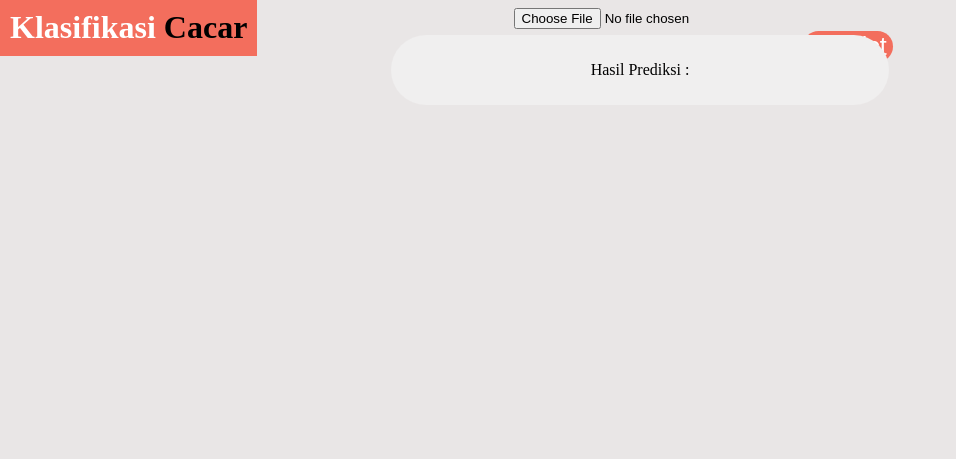
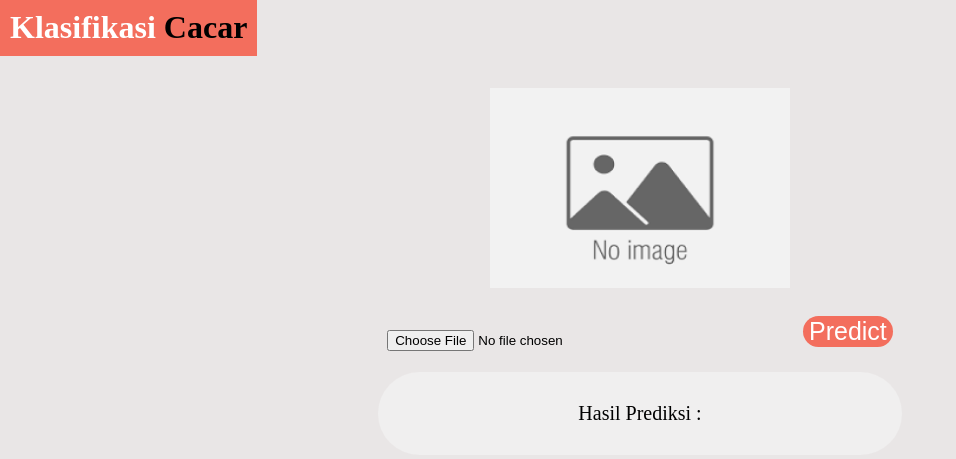
Before and after one commit to Rafaeltans/TA, a Flask app: page /index1 in a window 1280 px wide. Shown: the top 459 px of the page, without its empty margins (0-956 px from the left). Run offline with Flask 3, Linux system fonts and the light colour scheme.

Commit message:
progress

```diff
--- a/static/styles.css
+++ b/static/styles.css
@@ -26,11 +26,35 @@ h1::after {
     color: black;
 }
 
-img {
+h2::after {
+    content: " Cacar";
+    color: #FF0000;
+}
+
+#hasilPrediksi {
+    font-size: 20px;
+}
+
+#gambarDashboard {
     display: block;
     margin-left: auto;
     margin-right: auto;
     padding-top: 80px;
+}
+
+#gambarKlasifikasi{
+    display: block;
+    margin-left: auto;
+    margin-right: auto;
+    padding-top: 80px;
+    width: 300px;
+    height: 200px;
+}
+
+#fileInput {
+    position: absolute;
+    top: 115%;
+    left: 30%;
 }
 
 #predictButton {
@@ -41,7 +65,6 @@ img {
     font-size: 24;
     cursor: pointer;
     border-radius: 100px;
-    position: absolute;
     top: 110%;
     right: 30%;
     font-size: 25px;
@@ -61,10 +84,25 @@ img {
     font-size: 25px;
 }
 
-#predict {
+#background {
     background-color: #F0EFEF;
     top: 130%;
     position: absolute;
     border-radius: 70px;
     padding: 10px 200px;
 }
+
+#backgroundDashboard {
+    background-color: #F0EFEF;
+    top: 110%;
+    position: absolute;
+    border-radius: 70px;
+    padding: 10px 200px;
+}
+
+#predictionResult {
+    color: #FF0000;
+    font-weight: bold;
+    text-align: center;
+    font-size: 25px;
+}
--- a/templates/index1.html
+++ b/templates/index1.html
@@ -3,27 +3,50 @@
 <head>
     <meta charset="UTF-8">
     <meta name="viewport" content="width=device-width, initial-scale=1.0">
-    <title>Image Prediction</title>
-
     <link rel="stylesheet" type="text/css" href="{{ url_for('static', filename='styles.css') }}">
 
+    <title>Image Prediction</title>
 </head>
 <body>
     <h1>Klasifikasi</h1>
-    <input type="file" id="fileInput">
+    <img src="{{ url_for('static', filename='noImage.png') }}" alt="NoImage" id="gambarKlasifikasi">
+    <input type="file" id="fileInput" accept="image/*" onchange="validateFileType()">
     <button onclick="uploadImage()" id="predictButton">Predict</button>
-    <div id="predict">
-        <p>Hasil Prediksi :</p>
+    <div id="background">
+        <p id="hasilPrediksi">Hasil Prediksi :</p>
         <div id="predictionResult"></div>
     </div>
 
+    <script>
 
-    <script>
+        function validateFileType(){
+            var fileName = document.getElementById("fileInput").value;
+            var idxDot = fileName.lastIndexOf(".") + 1;
+            var extFile = fileName.substr(idxDot, fileName.length).toLowerCase();
+            if (extFile !== "jpg" && extFile !== "jpeg" && extFile !== "png"){
+                alert("Only jpg/jpeg and png files are allowed!");
+                fileInput.value = ''; // Menghapus file yang salah dipilih
+            }
+        }
+
         function uploadImage() {
             const fileInput = document.getElementById('fileInput');
             const file = fileInput.files[0];
             const formData = new FormData();
             formData.append('image', file);
+
+            // Buat objek URL untuk gambar yang dipilih
+            const imageURL = URL.createObjectURL(file);
+
+            // Perbarui atribut src dari elemen img
+            const imgElement = document.getElementById('gambarKlasifikasi');
+
+            // Menetapkan ukuran gambar yang sama dengan noImage.png
+            imgElement.width = 300; // Sesuaikan dengan lebar noImage.png
+            imgElement.height = 200; // Sesuaikan dengan tinggi noImage.png
+
+            // Menetapkan sumber gambar ke elemen img
+            imgElement.src = imageURL;
 
             fetch('/predict', {
                 method: 'POST',
```
Also changed, not shown: templates/index.html (+12 -3 lines), static/bro.png (added), static/noImage.png (renamed from templates/noImage.png).
